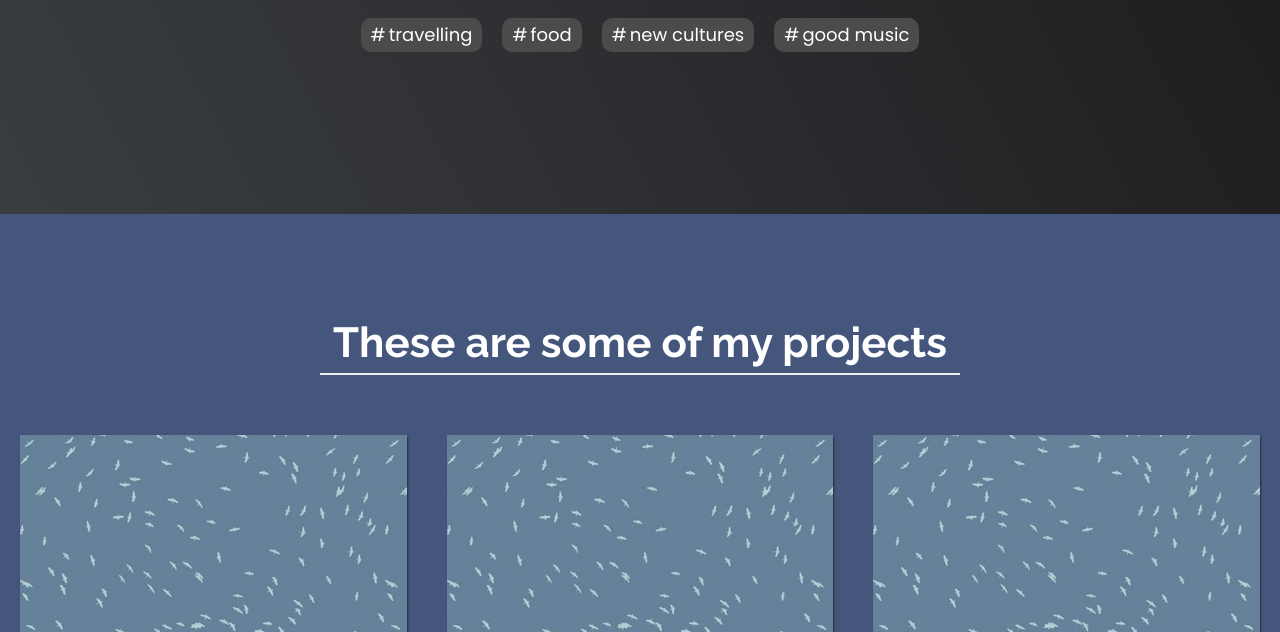
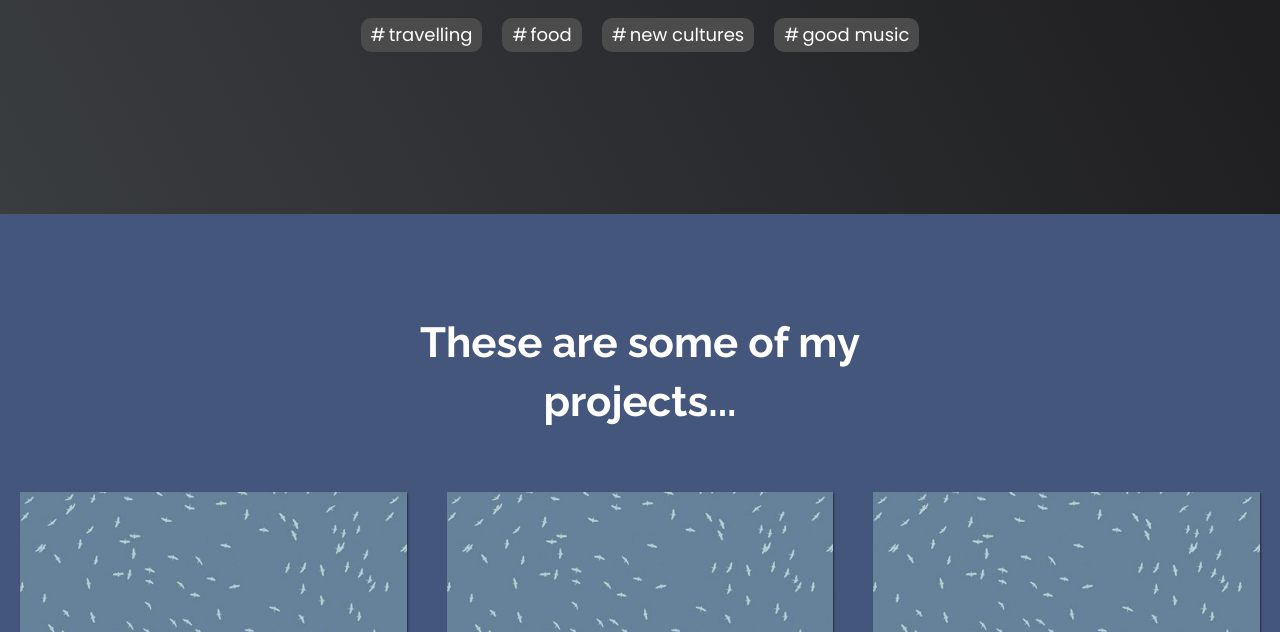
Before and after one commit to alper92/my-portfolio-page, a plain HTML site: page index.html in a window 1280 px wide. Shown: the part 586-1218 px from the top of the page. Drawn offline with Linux system fonts and the light colour scheme.

Commit message:
delete border bottom of h2 in projects

```diff
--- a/css/styles.css
+++ b/css/styles.css
@@ -187,7 +187,6 @@ img {
 .projects-section-header {
   max-width: 640px;
   margin: 0rem auto 6rem auto;
-  border-bottom: 0.2rem solid #f0f0f0;
 }
 
 @media (max-width: 28.75em) {
--- a/index.html
+++ b/index.html
@@ -34,7 +34,7 @@
       </ul>
     </section>
     <section id="projects" class="projects-section">
-      <h2 class="projects-section-header">These are some of my projects</h2>
+      <h2 class="projects-section-header">These are some of my projects...</h2>
       <div class="projects-grid">
         <a href="#" target="_blank" class="project project-tile">
           <img class="project-image" src="img/filler_pic.jpeg" alt="project"/>
```
